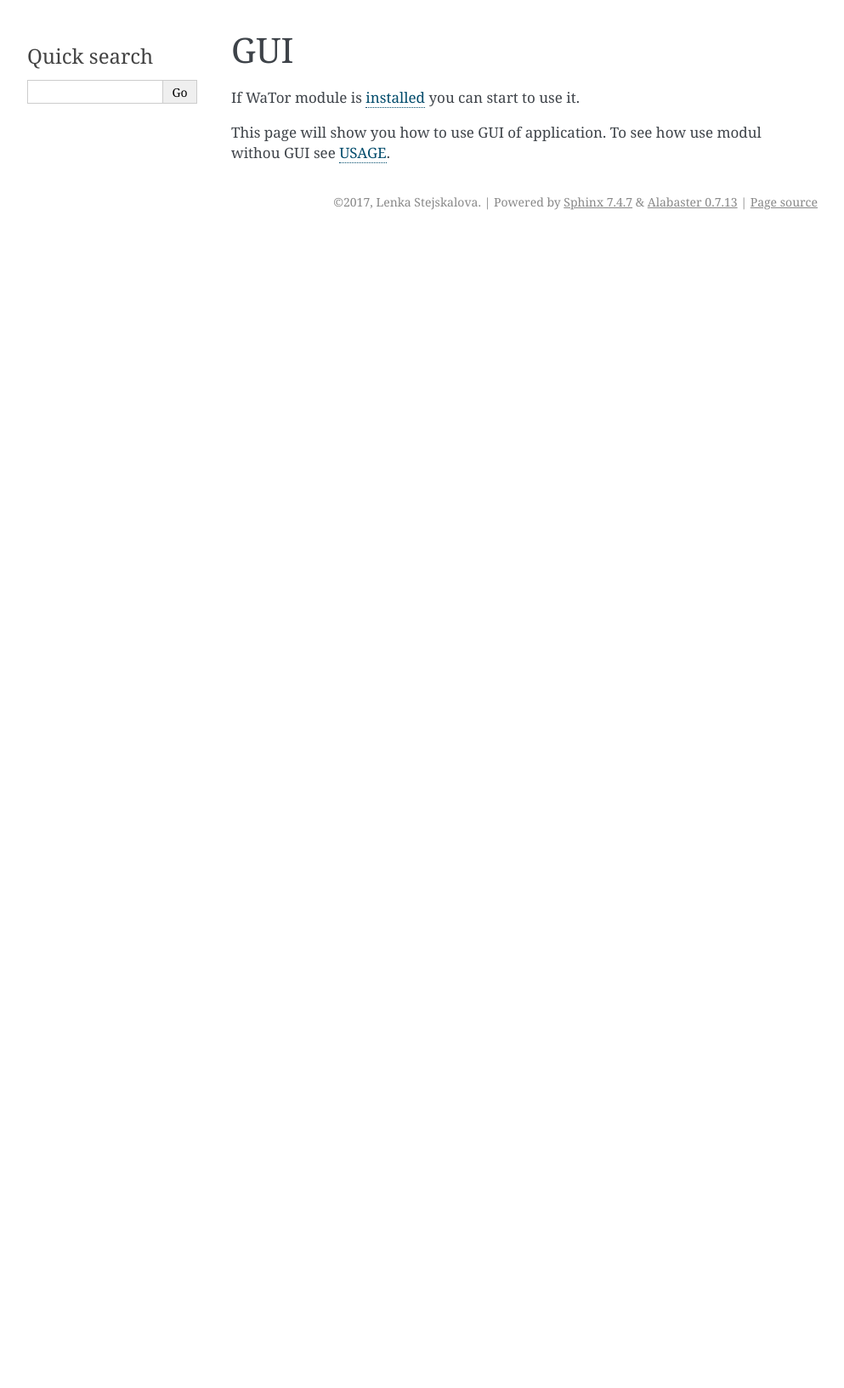
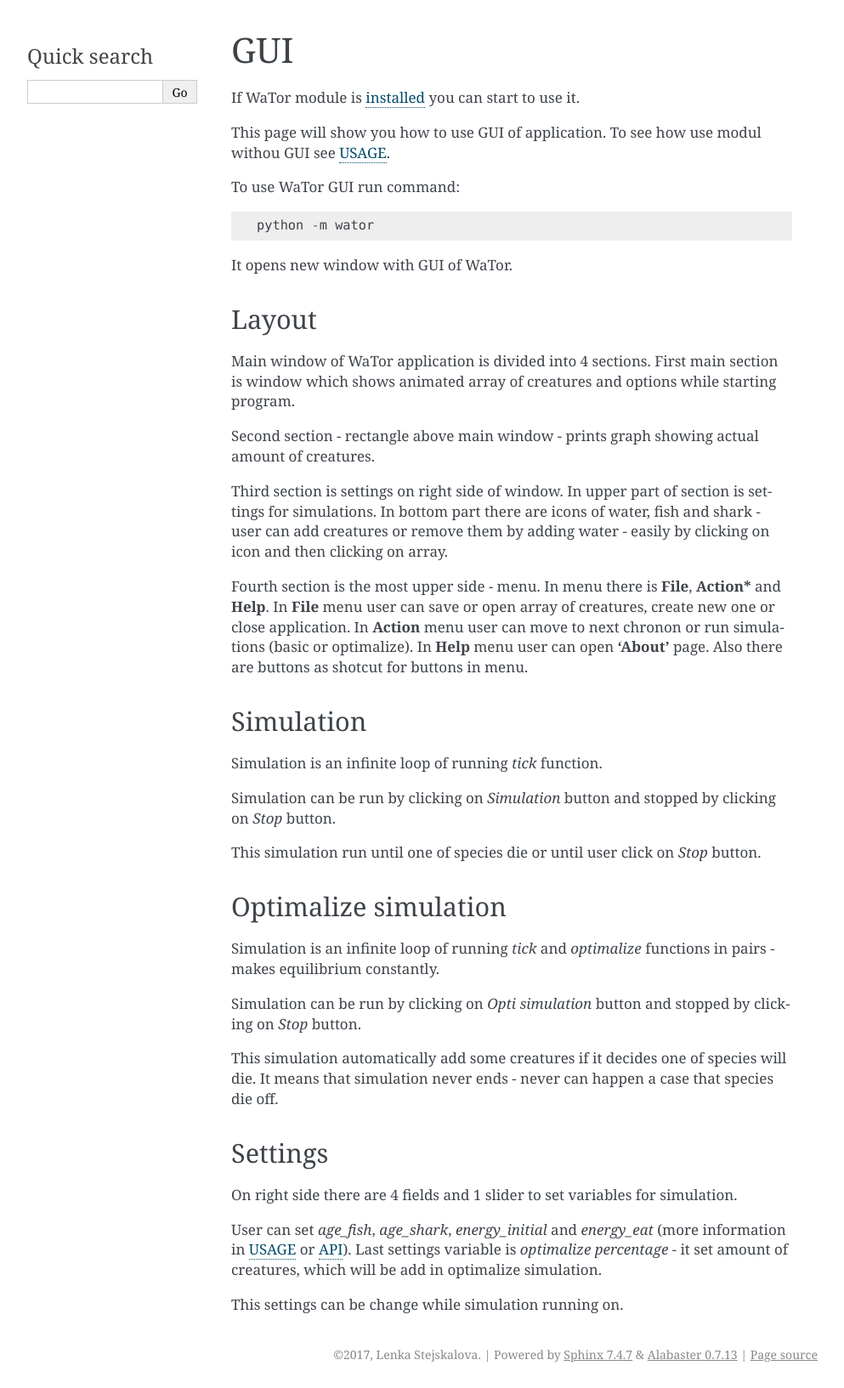
Before and after one commit to stejsle1/semestralni_prace_PYT, a Sphinx documentation site: the page built from docs/src/gui.rst, in a window 1280 px wide. Shown: the whole page at 85% size, without its empty margins (148-1141 px from the left). Built offline with Sphinx 7.4.7, drawn with Linux system fonts in a browser that asks for light colours; before the commit the page ends 900 px from its top, so only the background shows below that.

Commit message:
update docs

```diff
--- a/docs/src/gui.rst
+++ b/docs/src/gui.rst
@@ -6,3 +6,49 @@ GUI
 If WaTor module is :ref:`installed<install-label>` you can start to use it.
 
 This page will show you how to use GUI of application. To see how use modul withou GUI see :ref:`use-manual`.
+
+To use WaTor GUI run command:
+
+.. code:: Python
+
+  python -m wator
+
+It opens new window with GUI of WaTor.
+
+Layout
+------
+
+Main window of WaTor application is divided into 4 sections. First main section is window which shows animated array of creatures and options while starting program.
+
+Second section - rectangle above main window - prints graph showing actual amount of creatures.
+
+Third section is settings on right side of window. In upper part of section is settings for simulations. In bottom part there are icons of water, fish and shark - user can add creatures or remove them by adding water - easily by clicking on icon and then clicking on array.
+
+Fourth section is the most upper side - menu. In menu there is **File**, **Action*** and **Help**. In **File** menu user can save or open array of creatures, create new one or close application. In **Action** menu user can move to next chronon or run simulations (basic or optimalize). In **Help** menu user can open **'About'** page. Also there are buttons as shotcut for buttons in menu.
+
+Simulation
+----------
+
+Simulation is an infinite loop of running *tick* function.
+
+Simulation can be run by clicking on *Simulation* button and stopped by clicking on *Stop* button.
+
+This simulation run until one of species die or until user click on *Stop* button.
+
+Optimalize simulation
+---------------------
+
+Simulation is an infinite loop of running *tick* and *optimalize* functions in pairs - makes equilibrium constantly.
+
+Simulation can be run by clicking on *Opti simulation* button and stopped by clicking on *Stop* button.
+
+This simulation automatically add some creatures if it decides one of species will die. It means that simulation never ends - never can happen a case that species die off.
+
+Settings
+--------
+
+On right side there are 4 fields and 1 slider to set variables for simulation.
+
+User can set *age_fish*, *age_shark*, *energy_initial* and *energy_eat* (more information in :ref:`use-manual` or :ref:`api-label`). Last settings variable is *optimalize percentage* - it set amount of creatures, which will be add in optimalize simulation.
+
+This settings can be change while simulation running on.
```
Also changed, not shown: docs/src/usage.rst (+23 -0 lines).
